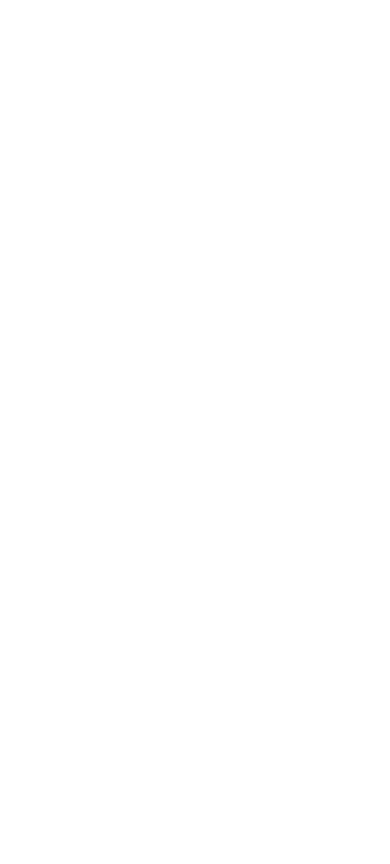
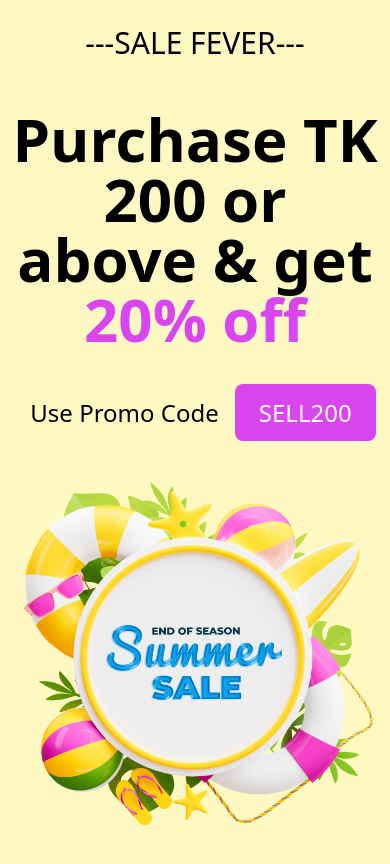
Before and after one commit to SiamIslamSagor/85-summer-sale, a plain HTML site: page index.html in a window 390 px wide. Drawn offline with nearby package versions, Linux system fonts and the light colour scheme.

Commit message:
added hero section with responsive

```diff
--- a/index.html
+++ b/index.html
@@ -1,21 +1,36 @@
 <!DOCTYPE html>
-<html lang="en">
-<head>
-    <meta charset="UTF-8">
-    <meta name="viewport" content="width=device-width, initial-scale=1.0">
+<html lang="en" data-theme="light">
+  <head>
+    <meta charset="UTF-8" />
+    <meta name="viewport" content="width=device-width, initial-scale=1.0" />
     <title>Summer Sale</title>
-</head>
-<body>
+    <script src="https://cdn.tailwindcss.com"></script>
+  </head>
+  <body>
     <header>
-
+      <!-- hero section -->
+      <section>
+        <div class="flex flex-col justify-evenly items-center h-[870px] bg-yellow-100 md:h-[1000px] lg:flex-row">
+          <div class="flex flex-col items-center">
+            <h4 class="text-3xl font-medium	">---SALE FEVER---</h4>
+            <h2 class="text-6xl text-center my-12 font-bold">
+              Purchase TK 200 or
+              <br />
+              above & get <span class="text-fuchsia-500">20% off</span>
+            </h2>
+            <div>
+                <p class="text-2xl font-medium"><span class="mx-4">Use Promo Code</span><span class="px-6 py-3 text-white bg-fuchsia-500 rounded-lg">SELL200</span></p>
+            </div>
+          </div>
+          <div>
+            <img src="./images/Summer 1.png" alt="Summer">
+          </div>
+        </div>
+      </section>
     </header>
 
-    <main>
+    <main></main>
 
-    </main>
-
-    <footer>
-
-    </footer>
-</body>
+    <footer></footer>
+  </body>
 </html>
--- /dev/null
+++ b/tailwind.config.js
@@ -0,0 +1,8 @@
+/** @type {import('tailwindcss').Config} */
+module.exports = {
+    content: ["./src/**/*.{html,js}"],
+    theme: {
+      extend: {},
+    },
+    plugins: [],
+  }
```
